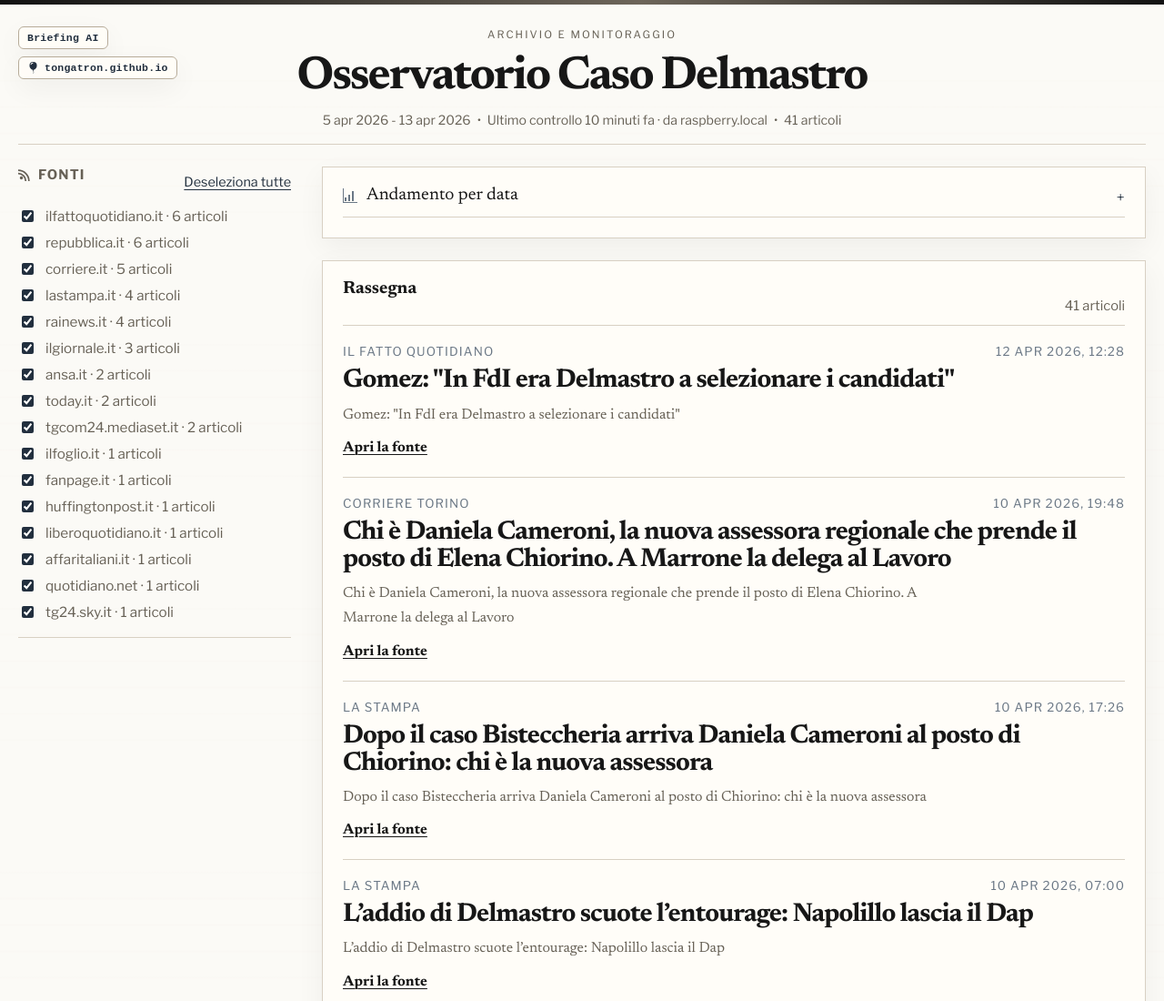
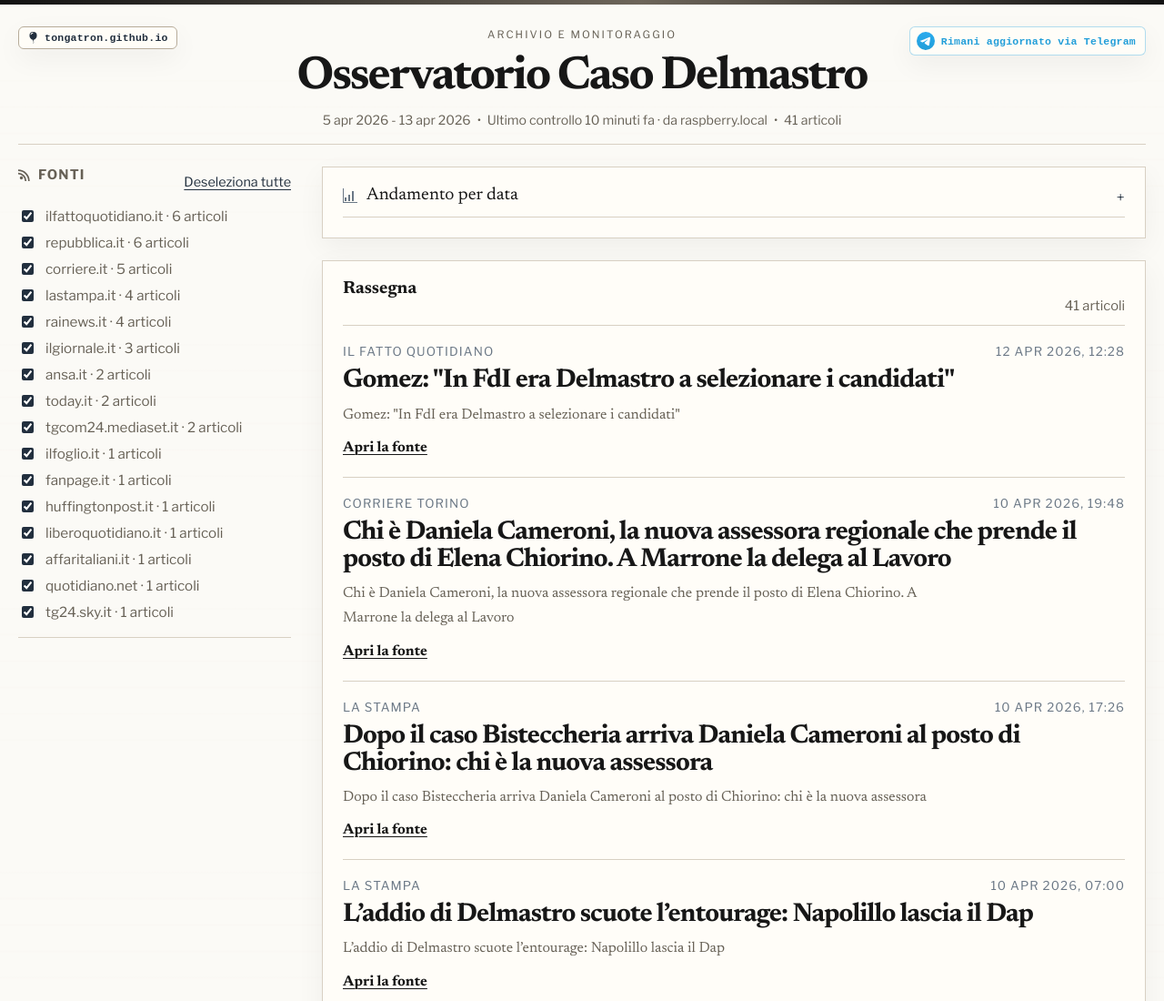
Before and after one commit to tongatron/osservatorio-delmastro, a website: page index.html in a window 1280 px wide. Shown: the top 1100 px of the page at 91% size. Drawn offline with nearby package versions, Linux system fonts and the light colour scheme.

Commit message:
feat: remove Briefing AI, add Telegram badge top right

```diff
--- a/index.html
+++ b/index.html
@@ -23,9 +23,6 @@
     <div class="page-shell">
       <header class="masthead">
         <div class="site-badges">
-          <a class="site-badge" href="./briefing.html">
-            <span>Briefing AI</span>
-          </a>
           <a class="site-badge" href="https://tongatron.github.io/" target="_blank" rel="noreferrer">
             <svg xmlns="http://www.w3.org/2000/svg" width="16" height="16" fill="currentColor" viewBox="0 0 16 16" aria-hidden="true">
               <path fill-rule="evenodd" d="M8.48 10.901C11.211 10.227 13 7.837 13 5A5 5 0 0 0 3 5c0 2.837 1.789 5.227 4.52 5.901l-.244.487a.25.25 0 1 0 .448.224l.04-.08c.009.17.024.315.051.45.068.344.208.622.448 1.102l.013.028c.212.422.182.85.05 1.246-.135.402-.366.751-.534 1.003a.25.25 0 0 0 .416.278l.004-.007c.166-.248.431-.646.588-1.115.16-.479.212-1.051-.076-1.629-.258-.515-.365-.732-.419-1.004a2 2 0 0 1-.037-.289l.008.017a.25.25 0 1 0 .448-.224zM4.352 3.356a4 4 0 0 1 3.15-2.325C7.774.997 8 1.224 8 1.5s-.226.496-.498.542c-.95.162-1.749.78-2.173 1.617a.6.6 0 0 1-.52.341c-.346 0-.599-.329-.457-.644"/>
@@ -40,6 +37,20 @@
           <span id="checked-relative" class="meta-item"></span>
           <span id="masthead-count" class="meta-item"></span>
         </div>
+
+        <a class="telegram-badge" href="https://t.me/+Gpz27xA9SKNlNWU0" target="_blank" rel="noreferrer">
+          <svg xmlns="http://www.w3.org/2000/svg" width="20" height="20" viewBox="0 0 240 240" aria-hidden="true">
+            <defs>
+              <linearGradient id="tg-grad" x1="120" y1="0" x2="120" y2="240" gradientUnits="userSpaceOnUse">
+                <stop offset="0" stop-color="#2AABEE"/>
+                <stop offset="1" stop-color="#229ED9"/>
+              </linearGradient>
+            </defs>
+            <circle cx="120" cy="120" r="120" fill="url(#tg-grad)"/>
+            <path d="M54 117.9c36.5-15.9 60.9-26.4 73-31.4 34.7-14.4 41.9-16.9 46.6-17 1 0 3.4.3 4.9 1.5 1.3 1 1.6 2.4 1.8 3.4s.3 3.1.1 4.8c-1.9 19.9-10 68.2-14.1 90.5-1.7 9.4-5.2 12.6-8.5 12.9-7.2.7-12.7-4.8-19.7-9.4-10.9-7.2-17.1-11.6-27.7-18.6-12.3-8.1-4.3-12.5 2.7-19.8 1.8-1.9 33.7-30.9 34.3-33.5.1-.3.1-.6-.2-.9-.3-.2-.8-.1-1.1 0-.5.1-8.1 5.1-22.8 15-21.6 14.6-43.1 21.8-43.1 21.8s-4.9 1.5-13.8-3.1c-8.8-4.5-19.2-10.6-19.2-10.6s-7.1-4.4 5-9.6z" fill="#fff"/>
+          </svg>
+          <span>Rimani aggiornato via Telegram</span>
+        </a>
       </header>
 
       <main class="layout">
--- a/styles.css
+++ b/styles.css
@@ -836,3 +836,38 @@
     padding: 18px;
   }
 }
+
+/* Telegram badge */
+.telegram-badge {
+  position: absolute;
+  top: 6px;
+  right: 0;
+  display: inline-flex;
+  align-items: center;
+  gap: 7px;
+  padding: 5px 10px 5px 7px;
+  border: 1px solid rgba(34,158,217,.35);
+  border-radius: 6px;
+  background: rgba(255,253,248,.92);
+  color: #229ED9;
+  text-decoration: none;
+  font-family: 'Courier New', Courier, monospace;
+  font-size: 0.72rem;
+  font-weight: 700;
+  letter-spacing: 0.02em;
+  box-shadow: var(--shadow);
+  white-space: nowrap;
+}
+.telegram-badge:hover {
+  background: rgba(42,171,238,.08);
+  border-color: rgba(34,158,217,.6);
+}
+.telegram-badge svg {
+  flex: 0 0 auto;
+  width: 20px;
+  height: 20px;
+}
+@media (max-width: 600px) {
+  .telegram-badge span { display: none; }
+  .telegram-badge { padding: 5px 7px; }
+}
```
